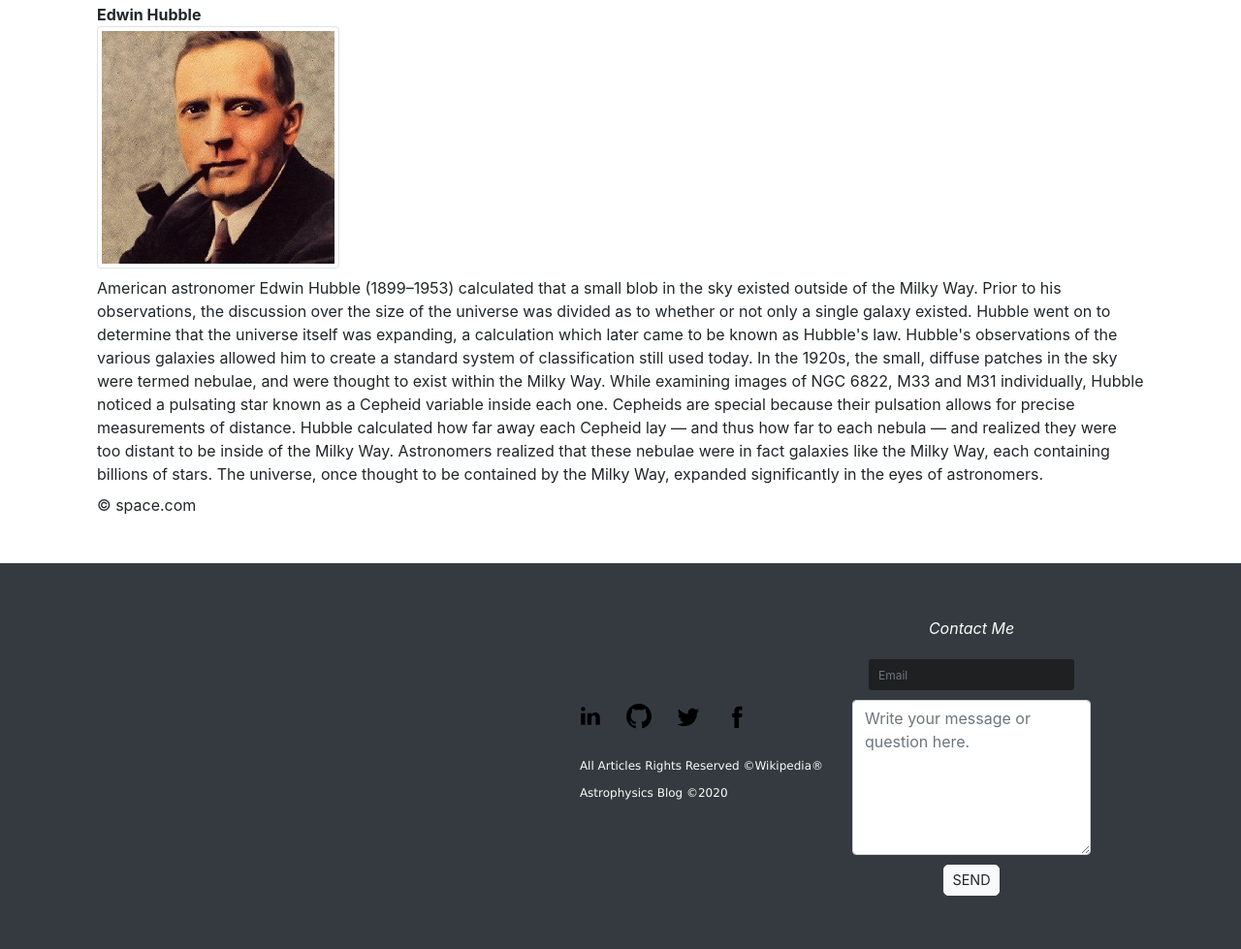
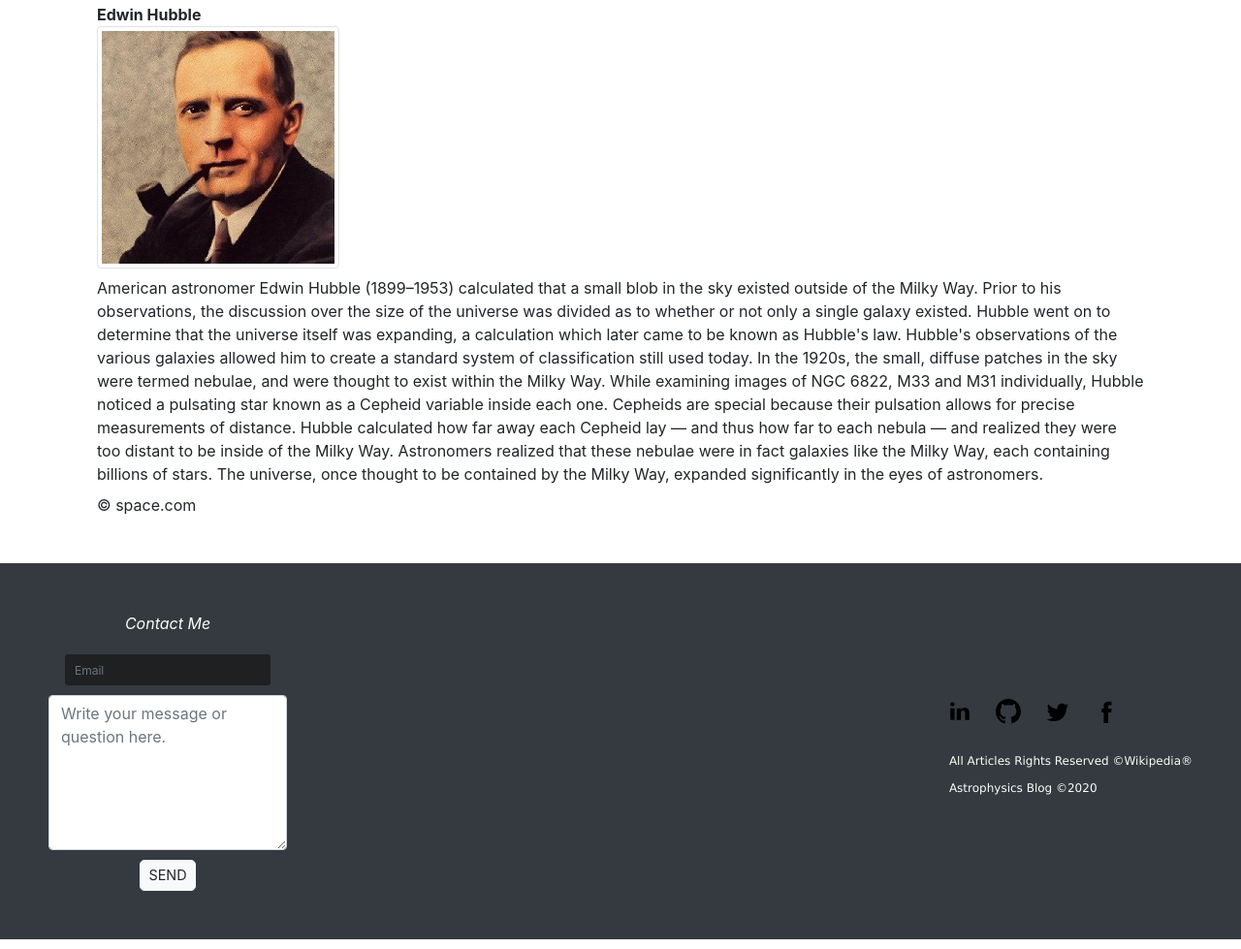
Before and after one commit to ahmedbaligh/cs50, a plain HTML site: page pset8/homepage/index.html in a window 1280 px wide. Shown: the part 5794-6773 px from the top of the page at 97% size. Drawn offline with nearby package versions, Linux system fonts and the light colour scheme; files that its build step writes are made by us from their sources.

Commit message:
minor styles enhancements

```diff
--- a/pset8/homepage/styles/main.css
+++ b/pset8/homepage/styles/main.css
@@ -24,8 +24,8 @@ h4 {
 
 .popular-reads img {
     margin-bottom: 5px;
-	width: 330px;
-	height: 240px;
+    min-width: 330px;
+    min-height: 240px;
     border-radius: 8px;
 }
 
--- a/pset8/homepage/styles/styles.css
+++ b/pset8/homepage/styles/styles.css
@@ -29,17 +29,6 @@
     align-items: center;
     justify-content: space-between;
     padding: 50px;
-}
-
-.questions {
-    order: 1;
-    margin-right: 25px;
-    padding: 5px 0;
-}
-
-form {
-    margin: 0 50px 0 0;
-    padding: 0 30px;
 }
 
 .questions label {
```
Lines whose indentation alone changed are shown as unchanged.
